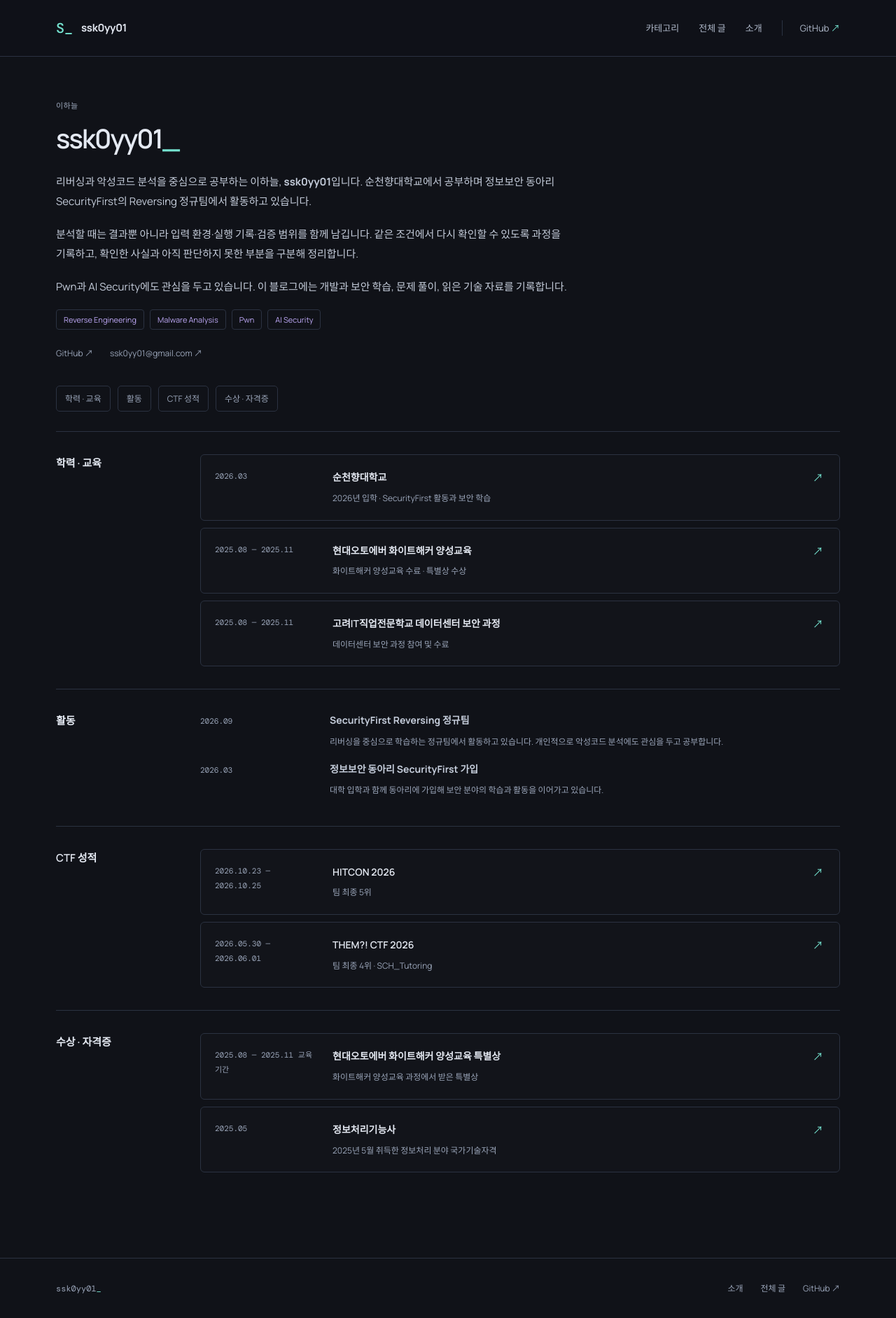
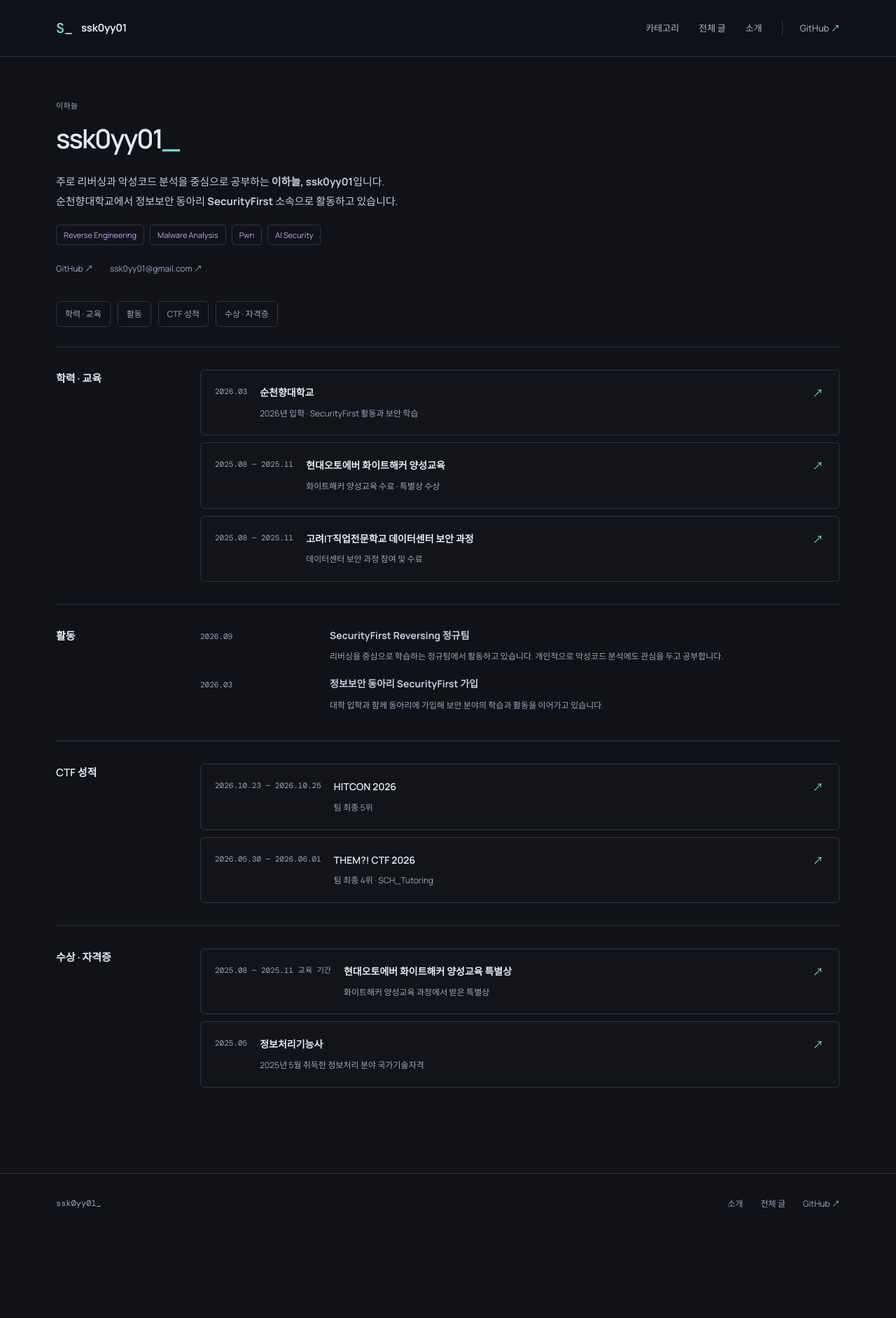
Before and after one commit to ssk0yy01/ssk0yy01.github.io, a Jekyll site: the page built from about/index.html, in a window 1280 px wide. Shown: the whole page at 70% size. Built offline with Jekyll 4.4.1, drawn with Linux system fonts in a browser that asks for light colours; after the commit the page ends 1762 px from its top, so only the background shows below that.

Commit message:
Update introduction and keep profile date ranges on one line

```diff
--- a/_layouts/credential.html
+++ b/_layouts/credential.html
@@ -6,7 +6,7 @@ layout: default
   <header class="article-head">
     <span class="pill">{{ page.kind }}</span>
     <h1>{{ page.title }}</h1>
-    <p class="article-meta">{{ page.period }} · {{ page.result }}</p>
+    <p class="article-meta credential-meta"><span class="credential-date">{{ page.period }}</span><span>{{ page.result }}</span></p>
   </header>
   <div class="article-body">
     {{ content }}
--- a/about/index.html
+++ b/about/index.html
@@ -6,9 +6,7 @@ permalink: /about/
 <section class="page-head shell profile-head">
   <p class="eyebrow">이하늘</p>
   <h1>ssk0yy01<span class="accent-period">_</span></h1>
-  <p class="profile-summary">리버싱과 악성코드 분석을 중심으로 공부하는 이하늘, <strong>ssk0yy01</strong>입니다. 순천향대학교에서 공부하며 정보보안 동아리 SecurityFirst의 Reversing 정규팀에서 활동하고 있습니다.</p>
-  <p class="profile-summary">분석할 때는 결과뿐 아니라 입력 환경·실행 기록·검증 범위를 함께 남깁니다. 같은 조건에서 다시 확인할 수 있도록 과정을 기록하고, 확인한 사실과 아직 판단하지 못한 부분을 구분해 정리합니다.</p>
-  <p class="profile-summary">Pwn과 AI Security에도 관심을 두고 있습니다. 이 블로그에는 개발과 보안 학습, 문제 풀이, 읽은 기술 자료를 기록합니다.</p>
+  <p class="profile-summary">주로 리버싱과 악성코드 분석을 중심으로 공부하는 <strong>이하늘, ssk0yy01</strong>입니다.<br>순천향대학교에서 정보보안 동아리 <strong>SecurityFirst</strong> 소속으로 활동하고 있습니다.</p>
   <div class="profile-interests"><span>Reverse Engineering</span><span>Malware Analysis</span><span>Pwn</span><span>AI Security</span></div>
   <div class="profile-links"><a href="https://github.com/ssk0yy01" target="_blank" rel="noopener noreferrer">GitHub ↗</a><a href="mailto:ssk0yy01@gmail.com">ssk0yy01@gmail.com ↗</a></div>
 </section>
--- a/assets/style.css
+++ b/assets/style.css
@@ -174,10 +174,12 @@ main { flex: 1; }
 .profile-section { scroll-margin-top: 30px; }
 .profile-section h2 { scroll-margin-top: 30px; }
 .credential-list { display: grid; gap: 10px; }
-.credential-card { display: grid; grid-template-columns: 150px minmax(0, 1fr) 18px; gap: 18px; padding: 20px; border: 1px solid var(--line); border-radius: 6px; background: #ffffff02; }
+.credential-card { display: grid; grid-template-columns: max-content minmax(0, 1fr) 18px; gap: 18px; padding: 20px; border: 1px solid var(--line); border-radius: 6px; background: #ffffff02; }
 .credential-card:hover { border-color: #75e3d070; background: #75e3d006; }
 .credential-card:focus-visible { outline: 2px solid var(--cyan); outline-offset: 3px; }
-.credential-date { color: var(--muted); font: 11px/1.9 'DM Mono', monospace; }
+.credential-date { color: var(--muted); font: 11px/1.9 'DM Mono', monospace; white-space: nowrap; }
+.profile-timeline dt { white-space: nowrap; }
+.credential-meta { flex-wrap: wrap; align-items: baseline; }
 .credential-copy strong { display: block; font-size: 14px; font-weight: 600; line-height: 1.7; word-break: keep-all; }
 .credential-copy > span, .activity-note { display: block; margin: 7px 0 0; font-size: 12px; color: var(--muted); line-height: 1.8; }
 .credential-arrow { color: var(--cyan); }
```
